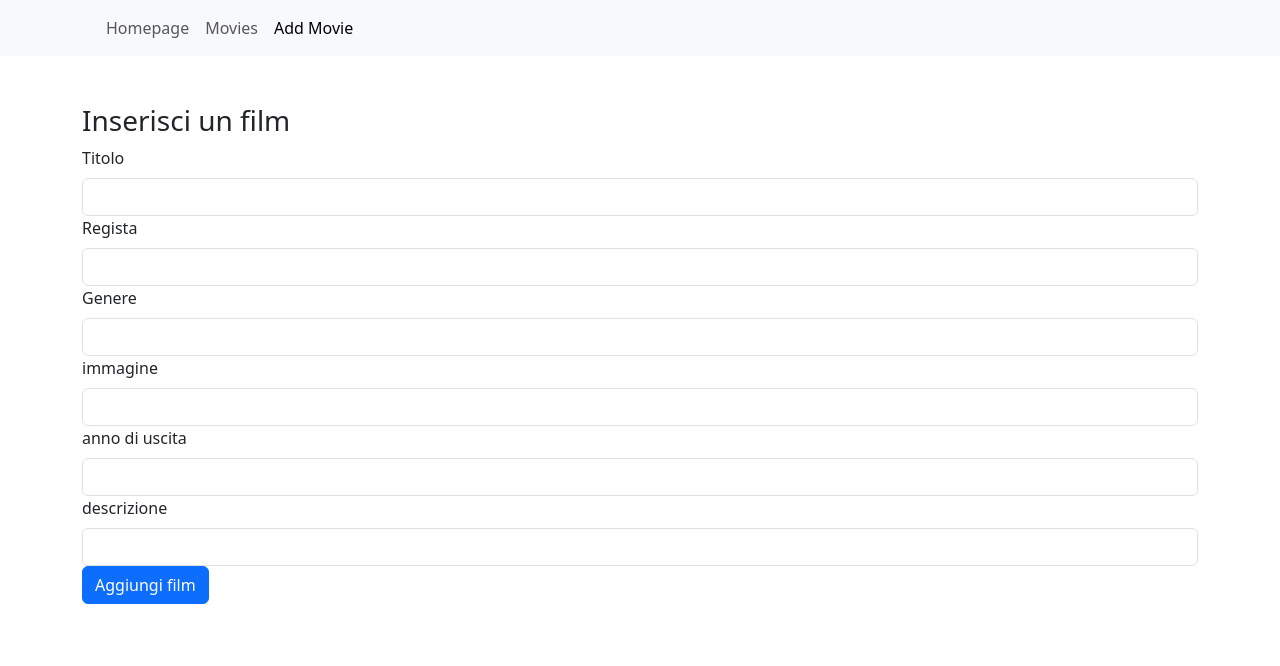
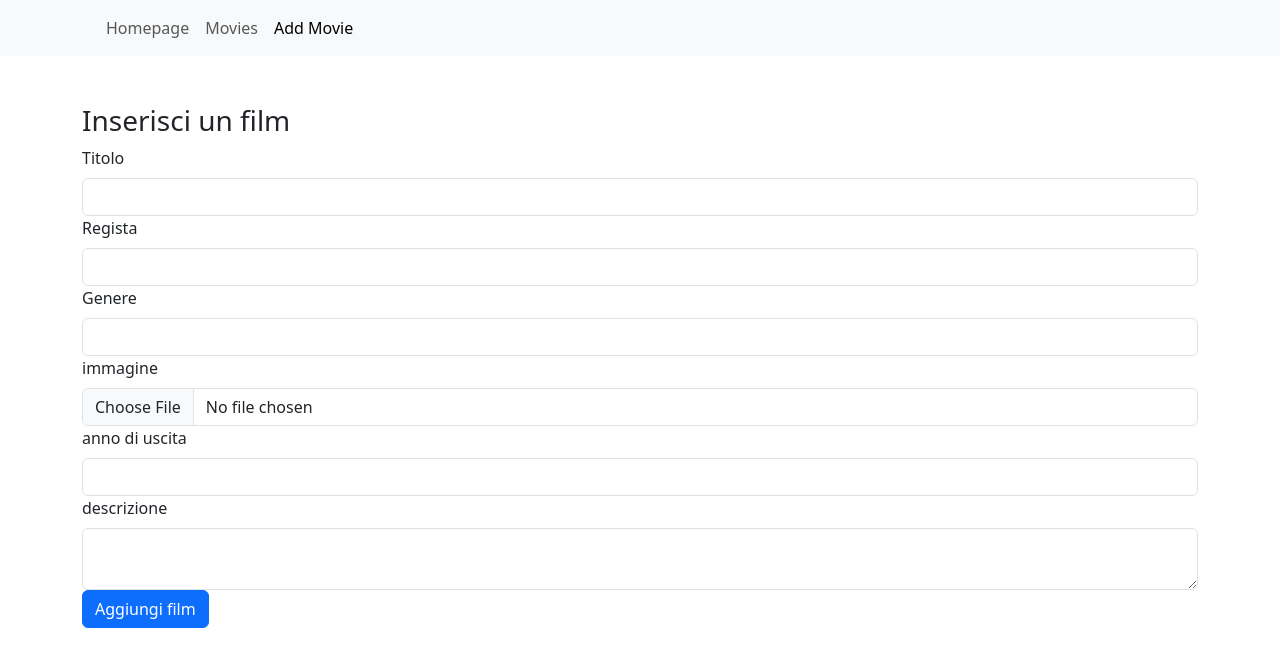
Before and after one commit to ElioSpena/webapp-react, a React (Vite) app: page /movies-form in a window 1280 px wide. Shown: the top 666 px of the page. Built offline with nearby package versions, Linux system fonts and the light colour scheme.

Commit message:
feat: aggiunto form data per upload immagini

```diff
--- a/pages/NewMovieForm.jsx
+++ b/pages/NewMovieForm.jsx
@@ -6,7 +6,7 @@ export default function NewMovieForm() {
     title: "",
     director: "",
     genre: "",
-    image: "",
+    image: null,
     release_year: "",
     abstract: "",
   };
@@ -14,22 +14,33 @@ export default function NewMovieForm() {
   const [newMovie, setNewMovie] = useState(movieData);
 
   function updateMovie(event) {
-    const value = event.target.value;
     const key = event.target.name;
+    const type = event.target.type;
 
     setNewMovie({
       ...newMovie,
-      [key]: value,
+      [key]: type === "file" ? event.target.files[0] : event.target.value,
     });
   }
 
   function handleSubmit(event) {
     event.preventDefault();
+    const formData = new FormData();
 
-    axios.post("http://localhost:3000/movies", newMovie).then((res) => {
-      setNewMovie({ ...movieData });
-      console.log("film aggiunto", res);
-    });
+    for (const key in newMovie) {
+      const value = newMovie[key];
+      formData.append(key, value);
+    }
+
+    axios
+      .post("http://localhost:3000/movies", formData, {
+        headers: {
+          "Content-Type": "multipart/form-data",
+        },
+      })
+      .then((res) => {
+        setNewMovie({ ...movieData });
+      });
 
     return;
   }
@@ -92,9 +103,8 @@ export default function NewMovieForm() {
             required
             className="form-control"
             name="image"
-            value={newMovie.image}
             onChange={updateMovie}
-            type="text"
+            type="file"
             id="image"
           />
         </div>
@@ -118,7 +128,7 @@ export default function NewMovieForm() {
           <label className="form-label" htmlFor="abstract">
             descrizione
           </label>
-          <input
+          <textarea
             required
             className="form-control"
             name="abstract"
```
